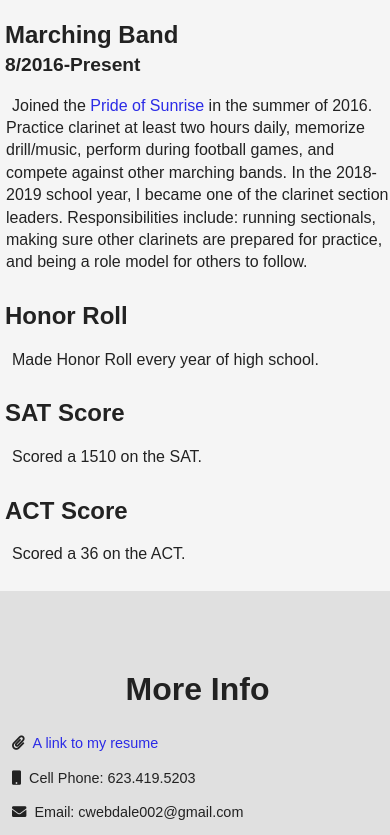
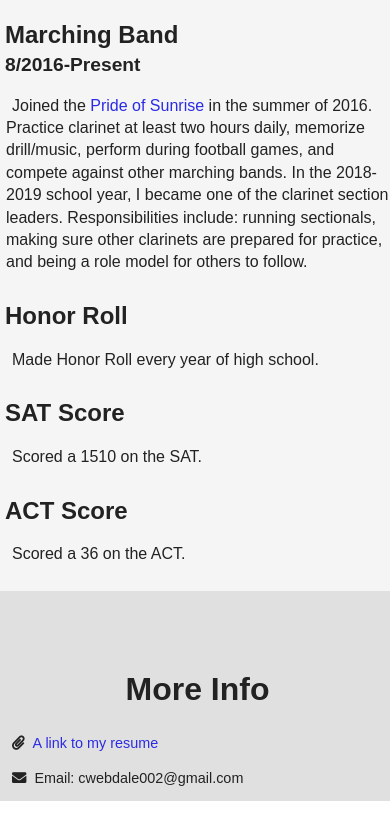
Before and after one commit to CWebdale006/new_portfolio, a plain HTML site: page index.html in a window 390 px wide. Shown: the part 4111-4946 px from the top of the page. After the commit the page ends 4912 px from the top, so only its background shows below. Drawn offline with nearby package versions, Linux system fonts and the light colour scheme; a web font is replaced by a local one.

Commit message:
removed phone #

```diff
--- a/index.html
+++ b/index.html
@@ -263,7 +263,7 @@
     <h1>More Info</h1>
     <!--The i element is an icon -->
     <p><i class="fas fa-paperclip"></i><a href="https://docs.google.com/document/d/1aRcUOGx8QAG-zP4d7BTf5oV6chC-6N5Xc9OL0rwTqe0/edit?usp=sharing" target="_blank">A link to my resume</a></p>
-    <p><i class="fas fa-mobile"></i>Cell Phone: 623.419.5203</p>
+    <!-- <p><i class="fas fa-mobile"></i>Cell Phone: 623.419.5203</p> -->
     <p><i class="fas fa-envelope"></i>Email: cwebdale002@gmail.com</p>
   </footer>
 
```
